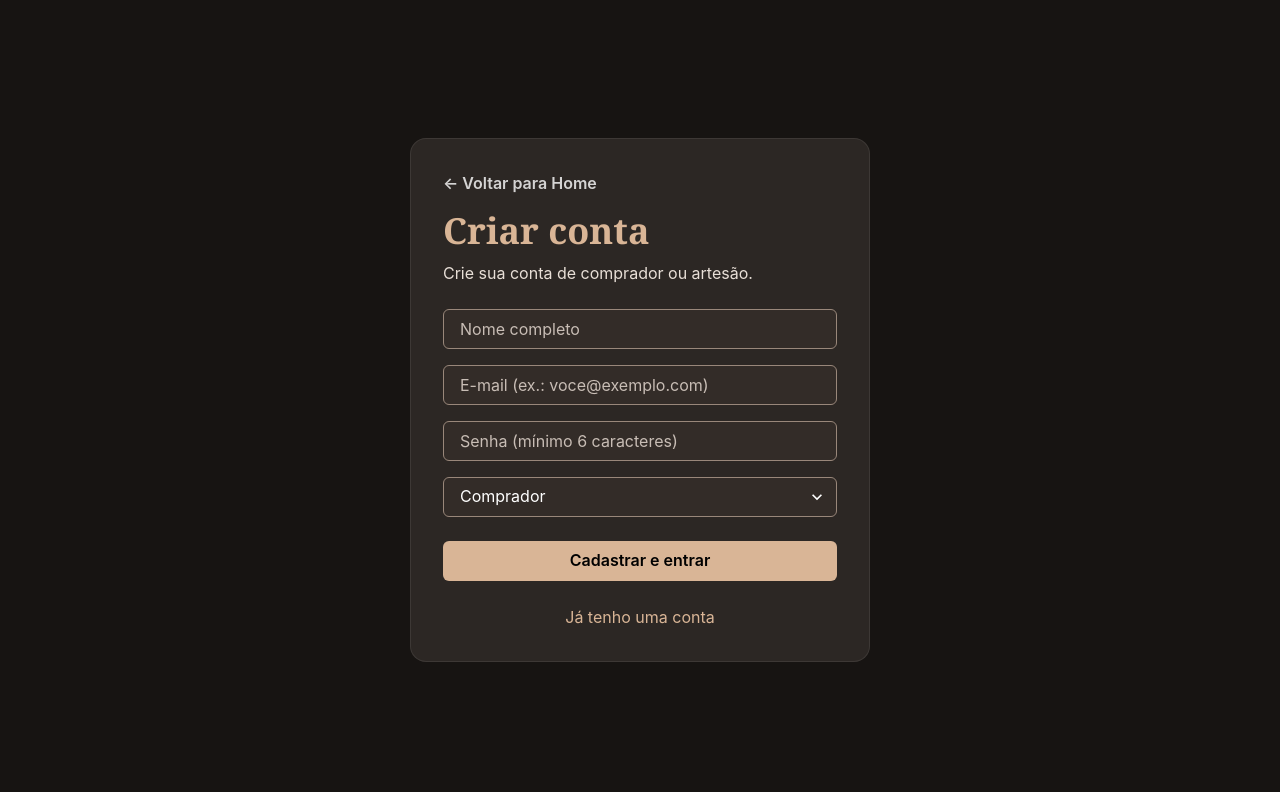
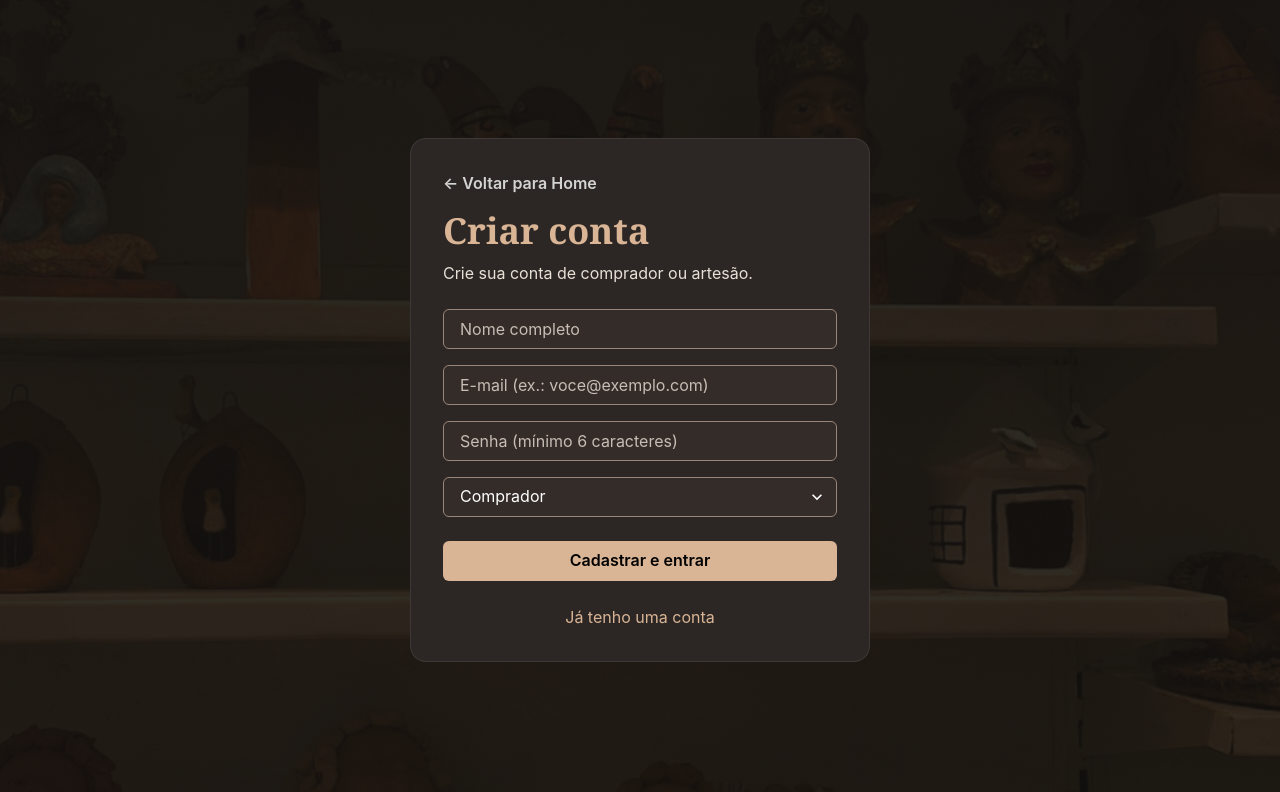
Before and after one commit to comparoto/Ponto-da-Terra, a Next.js app: page /cadastro in a window 1280 px wide. Shown: the top 792 px of the page. Built offline with nearby package versions, Linux system fonts and the light colour scheme.

Commit message:
Ajustando bg image

```diff
--- a/src/app/cadastro/page.tsx
+++ b/src/app/cadastro/page.tsx
@@ -85,7 +85,17 @@ export default function CadastroPage() {
   ];
 
   return (
-    <Box minH="100vh" display="grid" placeItems="center" bg="#171412" px={4}>
+    <Box
+      minH="100vh"
+      bgImage="linear-gradient(rgba(23, 20, 18, 0.72), rgba(23, 20, 18, 0.47)), url('/bg-pedidos.png')"
+      bgSize="cover"
+      bgPosition="center"
+      bgAttachment="fixed"
+      color="white"
+      display="grid"
+      flexDirection="column"
+      placeItems="center"
+    >
       <Box
         as="form"
         onSubmit={submit}
```
